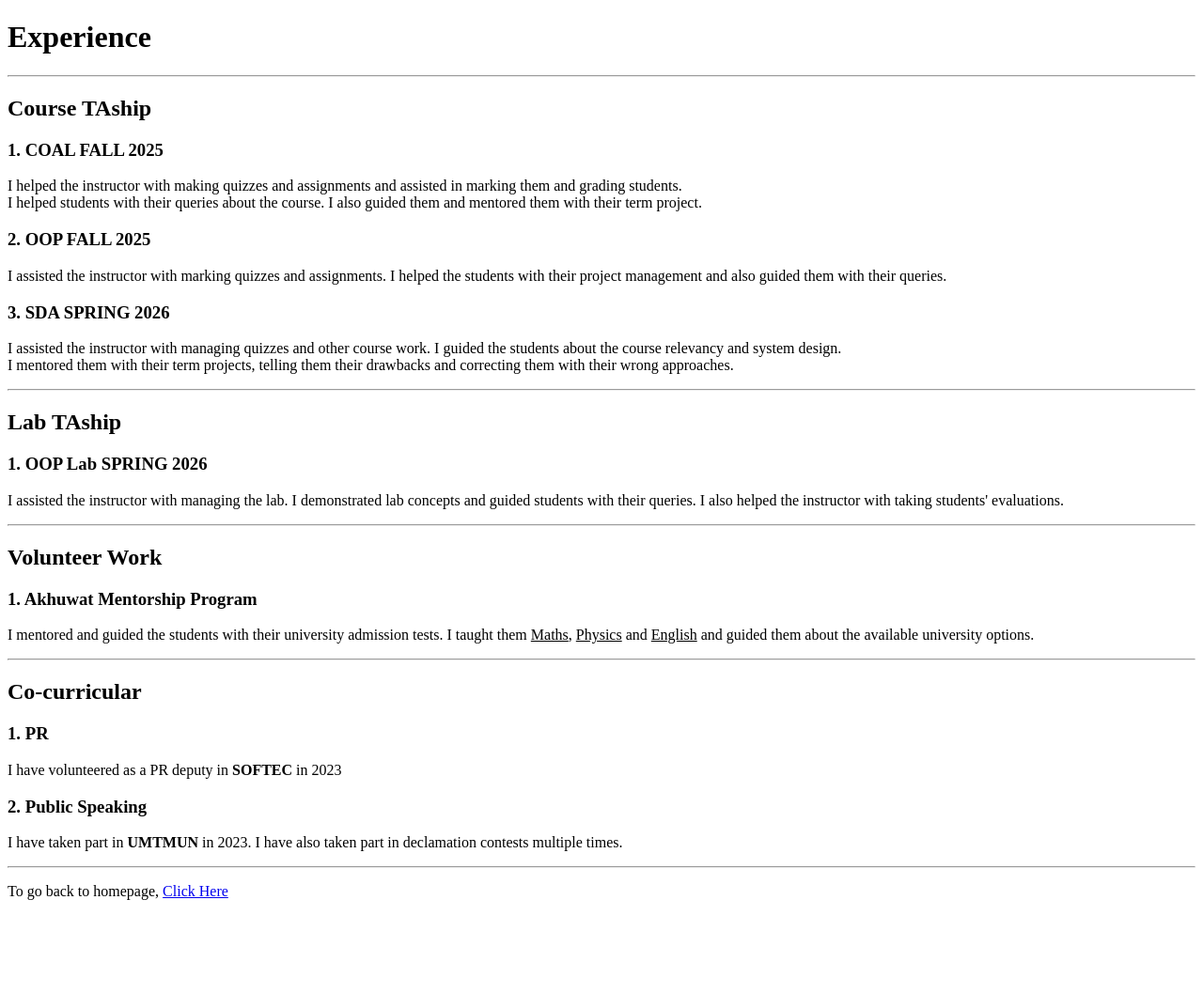
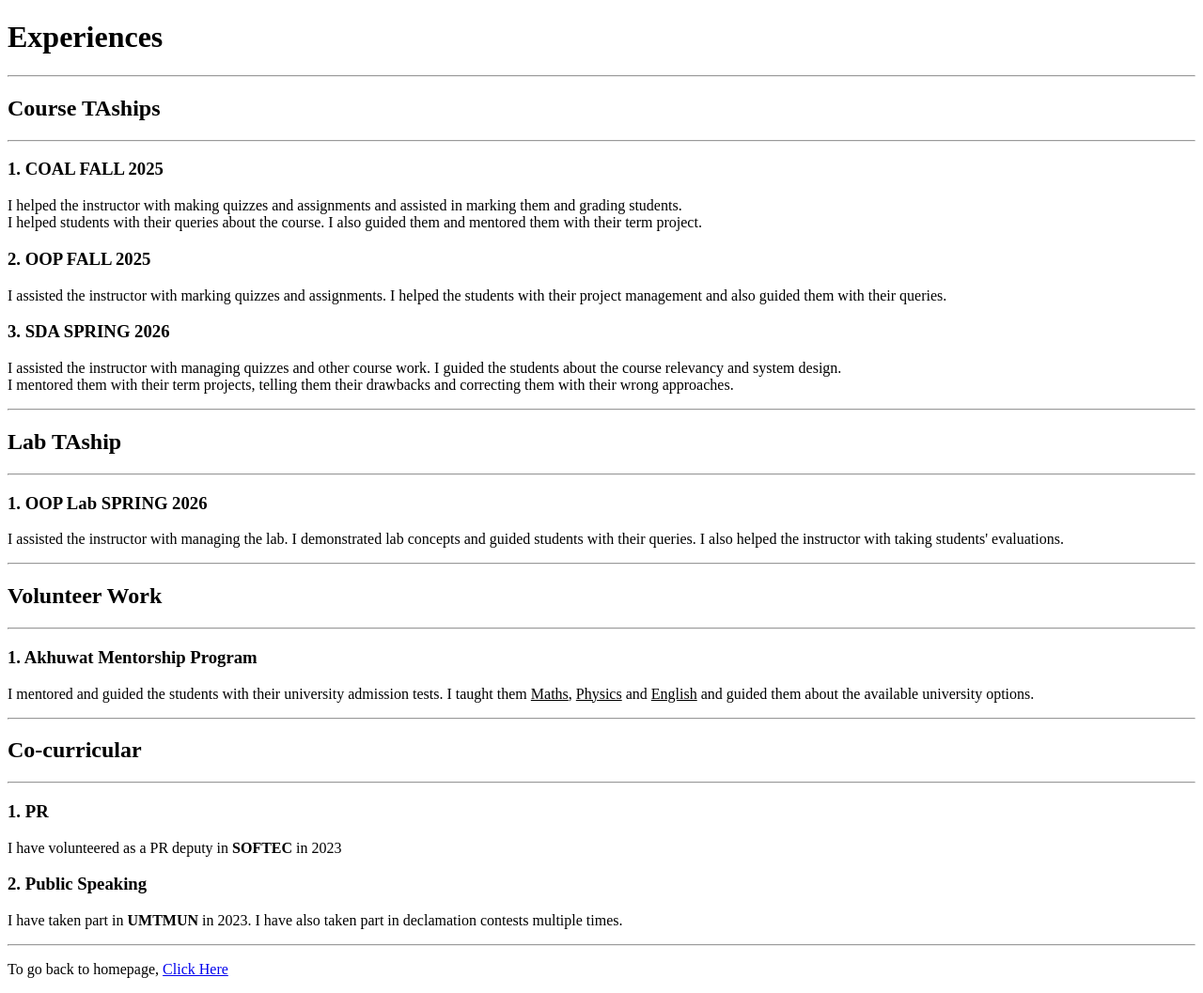
Before and after one commit to AbdulMoeed-Maan47/portfolio, a plain HTML site: page experience.html in a window 1280 px wide. Shown: the whole page at 94% size. Before the commit the page ends 974 px from the top, so only its background shows below. Drawn offline with Linux system fonts and the light colour scheme.

Commit message:
Phase3 - Layout HTML Pages

```diff
--- a/experience.html
+++ b/experience.html
@@ -3,58 +3,109 @@
   <head>
     <meta charset="UTF-8" />
     <meta name="viewport" content="width=device-width, initial-scale=1.0" />
-    <title>My Experience</title>
+    <title>Portfolio - Experiences</title>
   </head>
+
   <body>
-    <h1>Experience</h1>
+    <header>
+      <h1>Experiences</h1>
+    </header>
+    <main>
       <hr />
-    <h2>Course TAship</h2>
+      <section>
+        <header>
+          <h2>Course TAships</h2>
+        </header>
+        <main>
+          <hr />
+          <section>
             <h3>1. COAL FALL 2025</h3>
             <p>
-      I helped the instructor with making quizzes and assignments and assisted
-      in marking them and grading students.<br />I helped students with their
-      queries about the course. I also guided them and mentored them with their
-      term project.
+              I helped the instructor with making quizzes and assignments and
+              assisted in marking them and grading students.<br />I helped
+              students with their queries about the course. I also guided them
+              and mentored them with their term project.
             </p>
+          </section>
+          <section>
             <h3>2. OOP FALL 2025</h3>
             <p>
-      I assisted the instructor with marking quizzes and assignments. I helped
-      the students with their project management and also guided them with their
-      queries.
+              I assisted the instructor with marking quizzes and assignments. I
+              helped the students with their project management and also guided
+              them with their queries.
             </p>
+          </section>
+          <section>
             <h3>3. SDA SPRING 2026</h3>
             <p>
-      I assisted the instructor with managing quizzes and other course work. I
-      guided the students about the course relevancy and system design.<br />I
-      mentored them with their term projects, telling them their drawbacks and
-      correcting them with their wrong approaches.
+              I assisted the instructor with managing quizzes and other course
+              work. I guided the students about the course relevancy and system
+              design.<br />I mentored them with their term projects, telling
+              them their drawbacks and correcting them with their wrong
+              approaches.
             </p>
+          </section>
+        </main>
+      </section>
       <hr />
+      <section>
+        <header>
           <h2>Lab TAship</h2>
+        </header>
+        <main>
+          <hr />
+          <section>
             <h3>1. OOP Lab SPRING 2026</h3>
             <p>
-      I assisted the instructor with managing the lab. I demonstrated lab
-      concepts and guided students with their queries. I also helped the
-      instructor with taking students' evaluations.
+              I assisted the instructor with managing the lab. I demonstrated
+              lab concepts and guided students with their queries. I also helped
+              the instructor with taking students' evaluations.
             </p>
+          </section>
+        </main>
+      </section>
       <hr />
+      <section>
+        <header>
           <h2>Volunteer Work</h2>
+        </header>
+        <main>
+          <hr />
+          <section>
             <h3>1. Akhuwat Mentorship Program</h3>
             <p>
-      I mentored and guided the students with their university admission tests.
-      I taught them <u>Maths</u>, <u>Physics</u> and <u>English</u> and guided
-      them about the available university options.
+              I mentored and guided the students with their university admission
+              tests. I taught them <u>Maths</u>, <u>Physics</u> and
+              <u>English</u> and guided them about the available university
+              options.
             </p>
+          </section>
+        </main>
+      </section>
       <hr />
+      <section>
+        <header>
           <h2>Co-curricular</h2>
+        </header>
+        <main>
+          <hr />
+          <section>
             <h3>1. PR</h3>
             <p>I have volunteered as a PR deputy in <b>SOFTEC</b> in 2023</p>
+          </section>
+          <section>
             <h3>2. Public Speaking</h3>
             <p>
-      I have taken part in <b>UMTMUN</b> in 2023. I have also taken part in
-      declamation contests multiple times.
+              I have taken part in <b>UMTMUN</b> in 2023. I have also taken part
+              in declamation contests multiple times.
             </p>
+          </section>
+        </main>
+      </section>
       <hr />
+    </main>
+    <footer>
       <p>To go back to homepage, <a href="/index.html">Click Here</a></p>
+    </footer>
   </body>
 </html>
```
Also changed, not shown: education.html (+25 -9 lines), index.html (+37 -4 lines), projects.html (+49 -26 lines), images/github_logo.png (added), images/linkedin_logo.png (added), images/pfp.png (added). Lines whose indentation alone changed are shown as unchanged.
